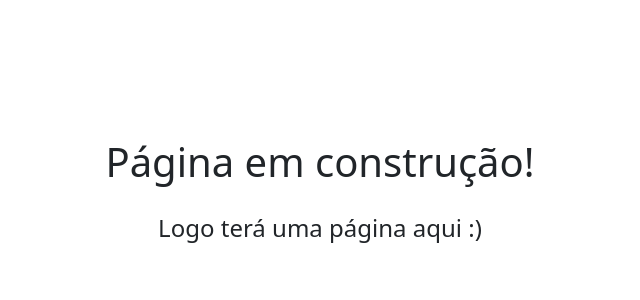
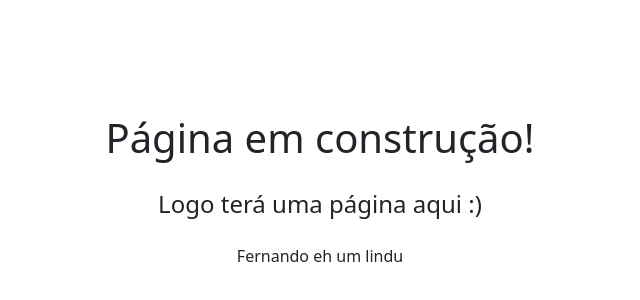
Before and after one commit to ofernandoavila/ofernandoavila-site, a React (Create React App) app: page / in a window 1280 px wide. Shown: the part 206-506 px from the top of the page, without its empty margins (320-960 px from the left). Built offline with nearby package versions, Linux system fonts and the light colour scheme.

Commit message:
frase adicionada

```diff
--- a/src/App.tsx
+++ b/src/App.tsx
@@ -4,6 +4,7 @@ function App() {
     <div style={{ width: '100%', height: '100vh', display: 'flex', alignItems: 'center', justifyContent: 'center', flexDirection: 'column', gap: '20px' }}>
       <h1>Página em construção!</h1>
       <h4>Logo terá uma página aqui :)</h4>
+      <h6>Fernando eh um lindu</h6>
     </div>
   );
 }
```
